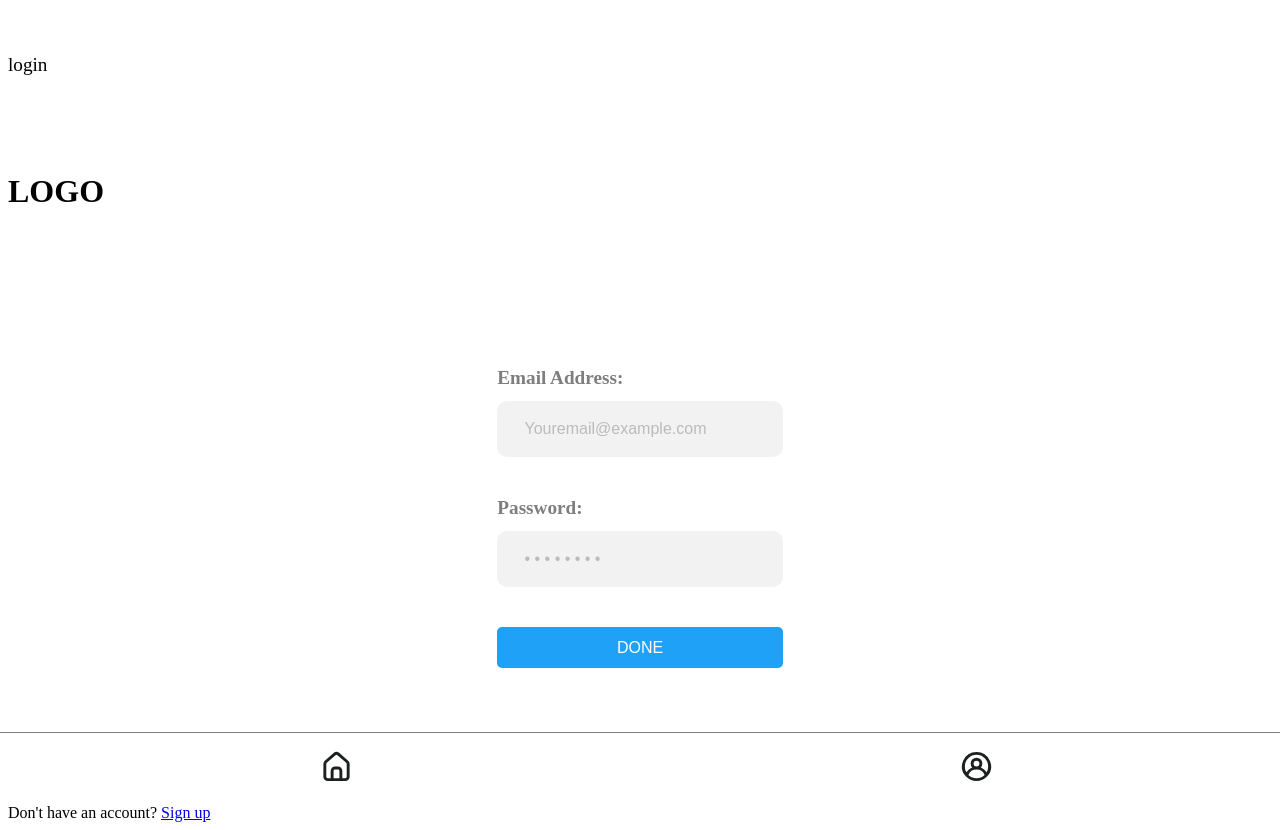
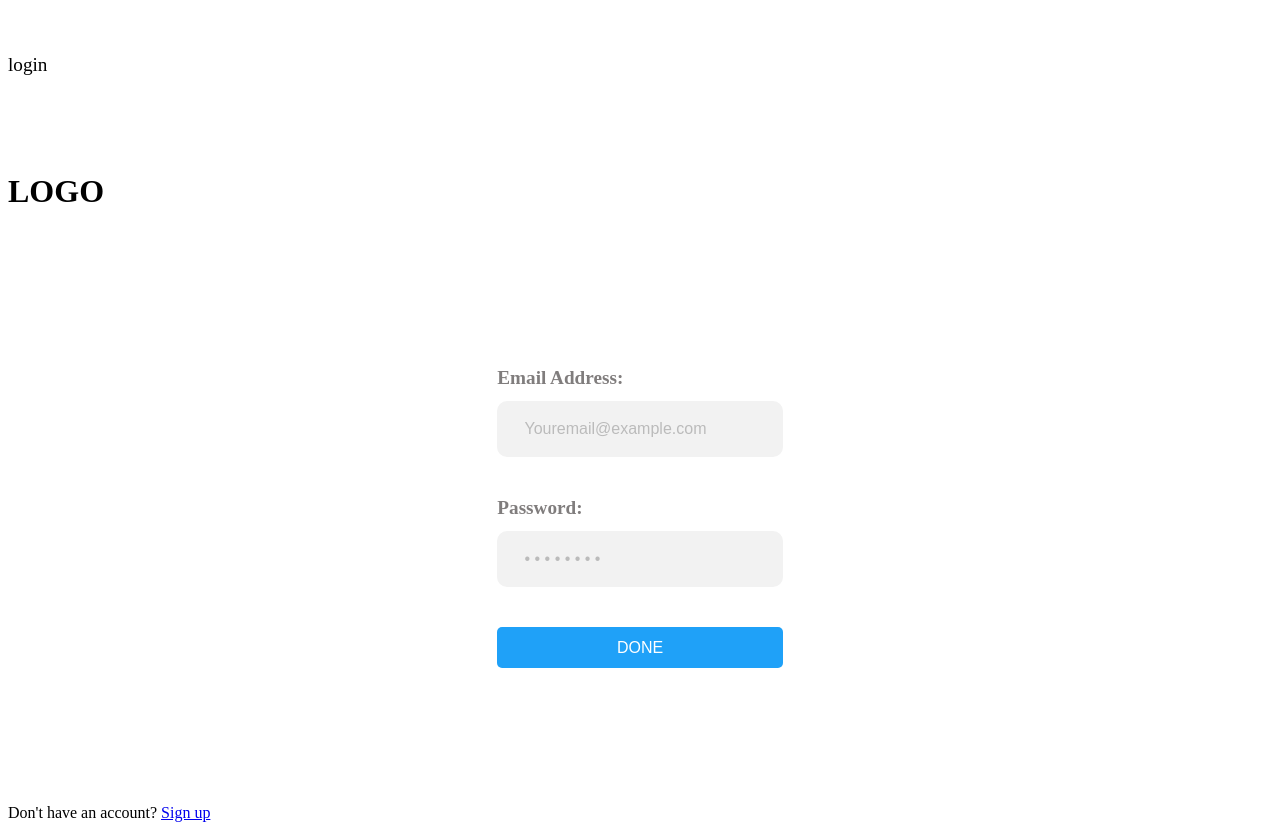
Before and after one commit to dev-sydney/FYP-APP, a React (Vite) app in the folder view/: page /login in a window 1280 px wide. Built offline with nearby package versions, Linux system fonts and the light colour scheme; the HTML template or start-up script is replaced by a standard one.

Commit message:
Implemented the conditonal rendering logic of the NavBar based on the value of authContext.navBarVisibilityStatus

```diff
--- a/view/src/components/NavBar.jsx
+++ b/view/src/components/NavBar.jsx
@@ -19,7 +19,10 @@ import './../styles/navStyle.scss';
 const NavBar = () => {
   const authContxt = useContext(authContext);
   return (
-    <div className={`nav__bar ${!authContxt.user && 'not-loggedIn'}`}>
+    <div
+      className={`nav__bar ${!authContxt.user && 'not-loggedIn'}`}
+      style={{ display: `${!authContxt.navBarVisibiltyStatus ? 'none' : ''}` }}
+    >
       <NavLink to="/">
         <UilEstate size="35" color="#1D2021" />
       </NavLink>
```
